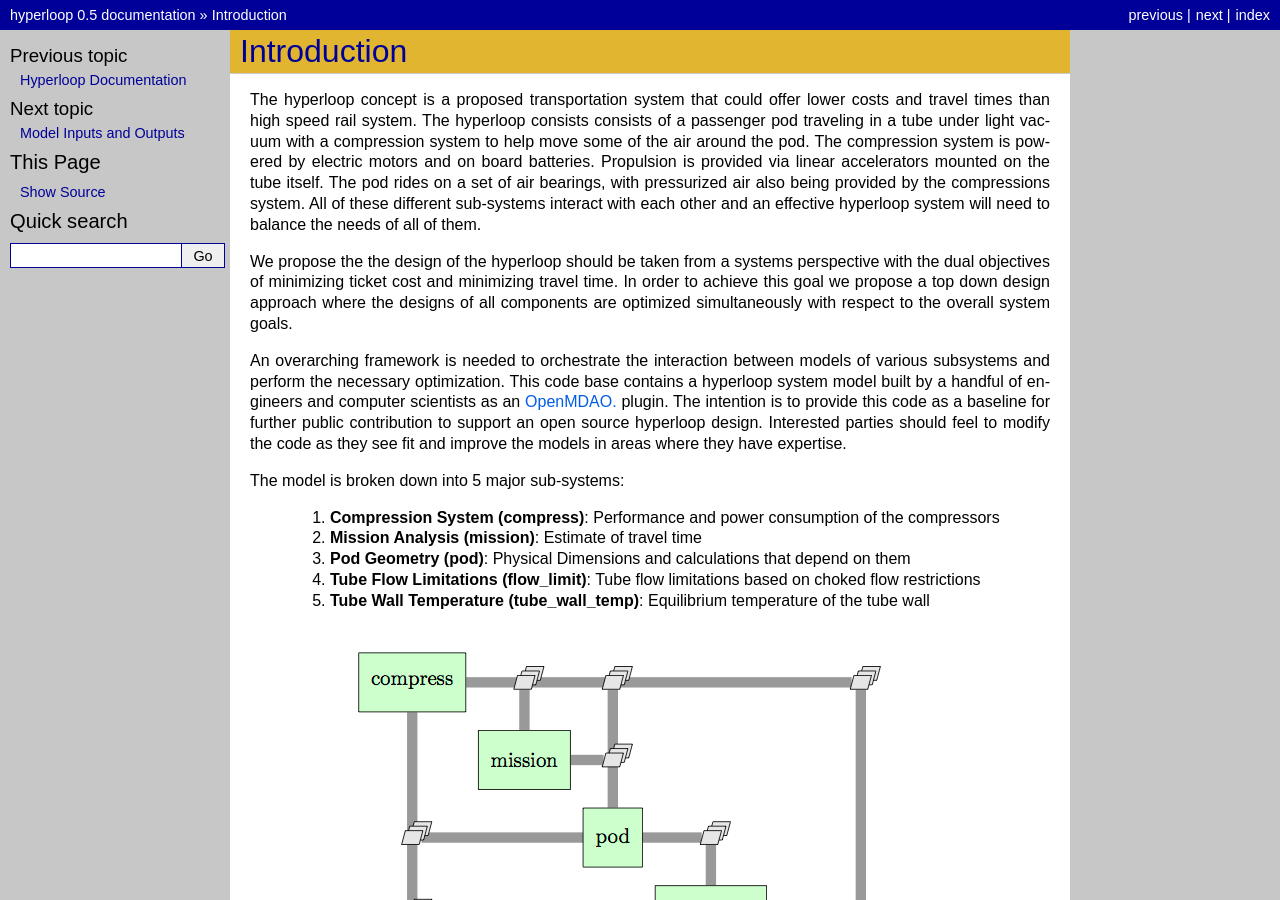
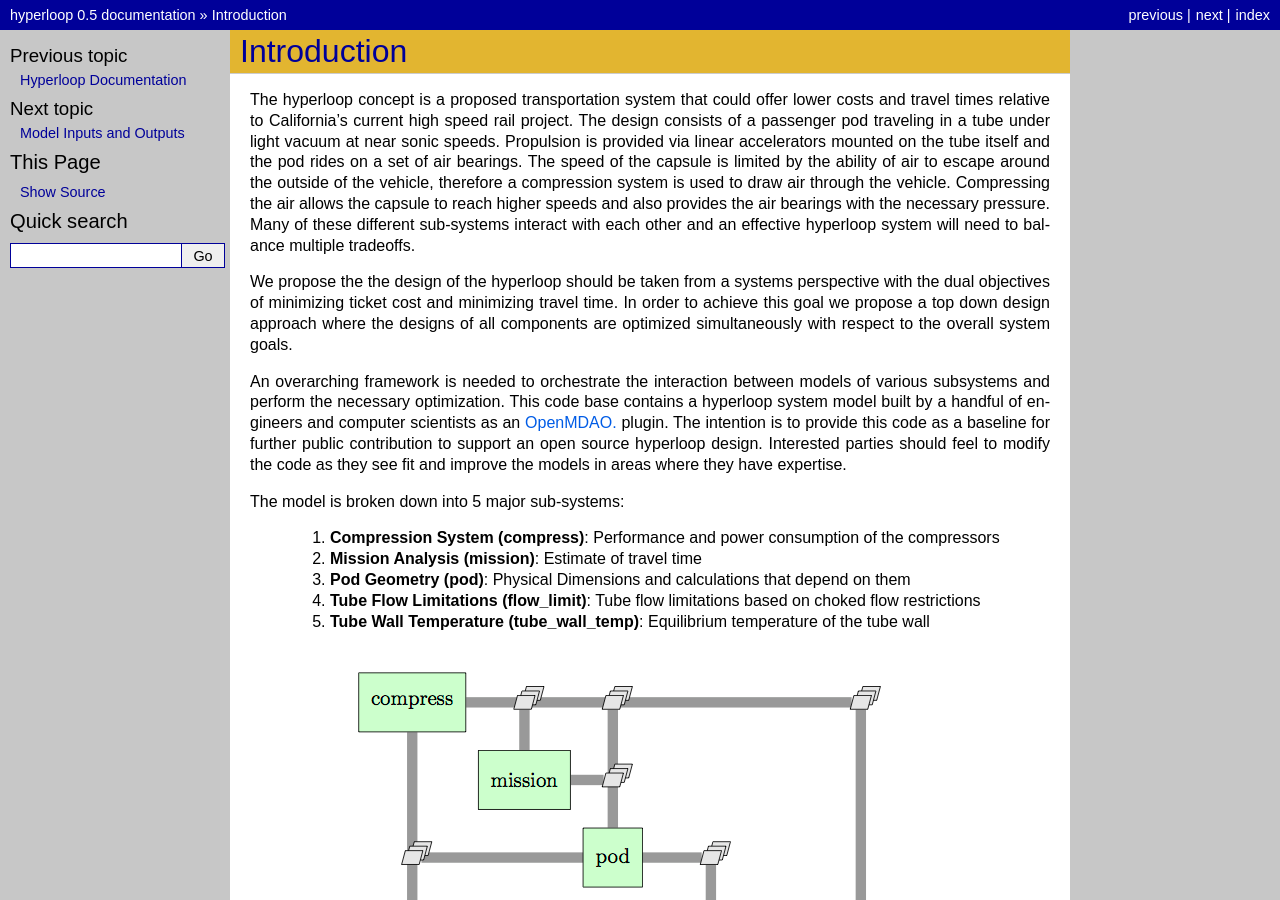
Before and after one commit to JustinSGray/Hyperloop, a Sphinx documentation site: the page built from docs/intro.rst, in a window 1280 px wide and 900 px high. Built offline with Sphinx 7.4.7, drawn with Linux system fonts in a browser that asks for light colours.

Commit message:
reworked intro

```diff
--- a/docs/intro.rst
+++ b/docs/intro.rst
@@ -3,13 +3,15 @@ Introduction
 ===============
 
 The hyperloop concept is a proposed transportation system that could offer lower costs and
-travel times than high speed rail system. The hyperloop consists consists of a passenger
-pod traveling in a tube under light vacuum with a compression system to help move some
-of the air around the pod. The compression system is powered by electric motors and
-on board batteries. Propulsion is provided via linear accelerators mounted on the
-tube itself. The pod rides on a set of air bearings, with pressurized air also being
-provided by the compressions system. All of these different sub-systems interact with
-each other and an effective hyperloop system will need to balance the needs of all of them.
+travel times relative to California's current high speed rail project. The design consists
+of a passenger pod traveling in a tube under light vacuum at near sonic speeds. Propulsion
+is provided via linear accelerators mounted on the tube itself and the pod rides on a set
+of air bearings. The speed of the capsule is limited by the ability of air to escape around
+the outside of the vehicle, therefore a compression system is used to draw air through the
+vehicle. Compressing the air allows the capsule to reach higher speeds and also provides
+the air bearings with the necessary pressure. Many of these different sub-systems interact
+with each other and an effective hyperloop system will need to balance multiple tradeoffs.
+
 
 We propose the the design of the hyperloop should be taken from a systems perspective with
 the dual objectives of minimizing ticket cost and minimizing travel time. In order to achieve
```
